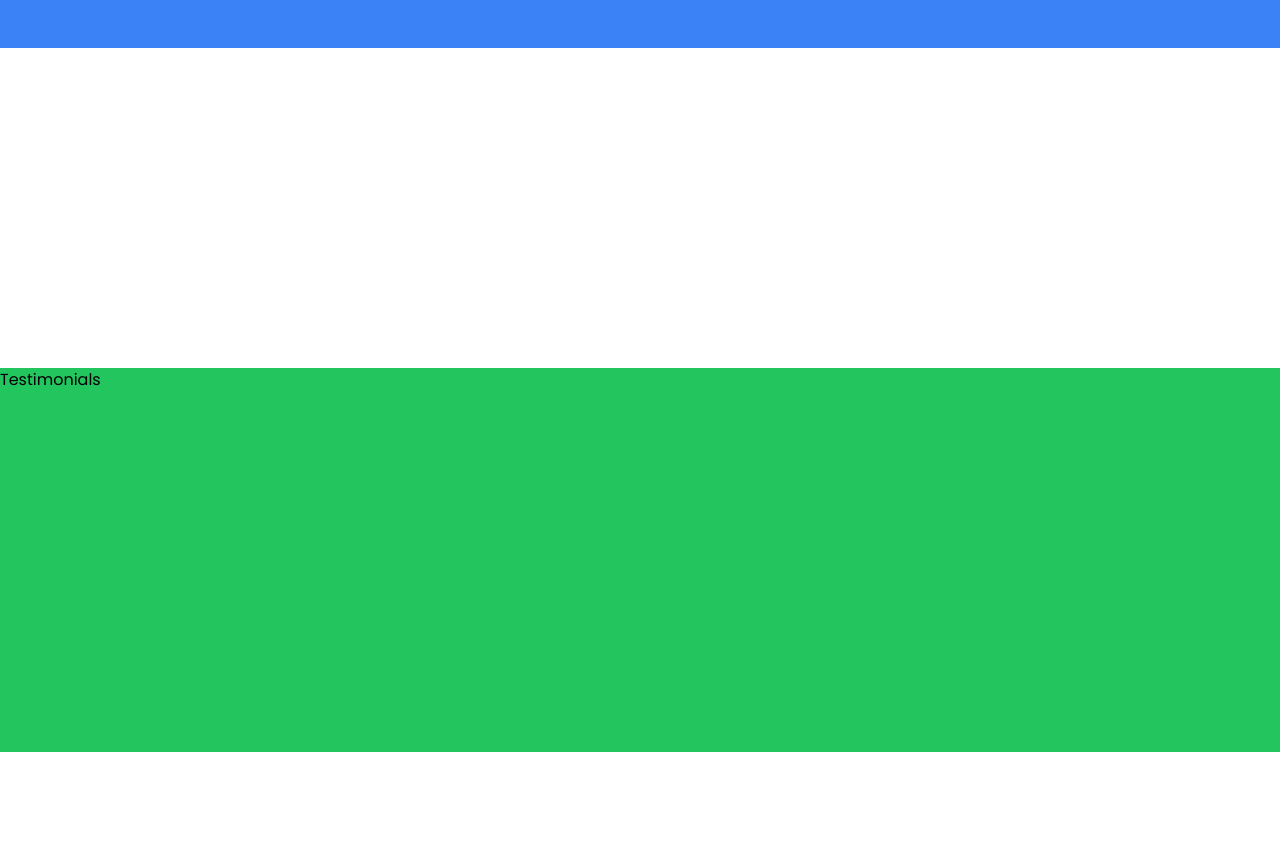
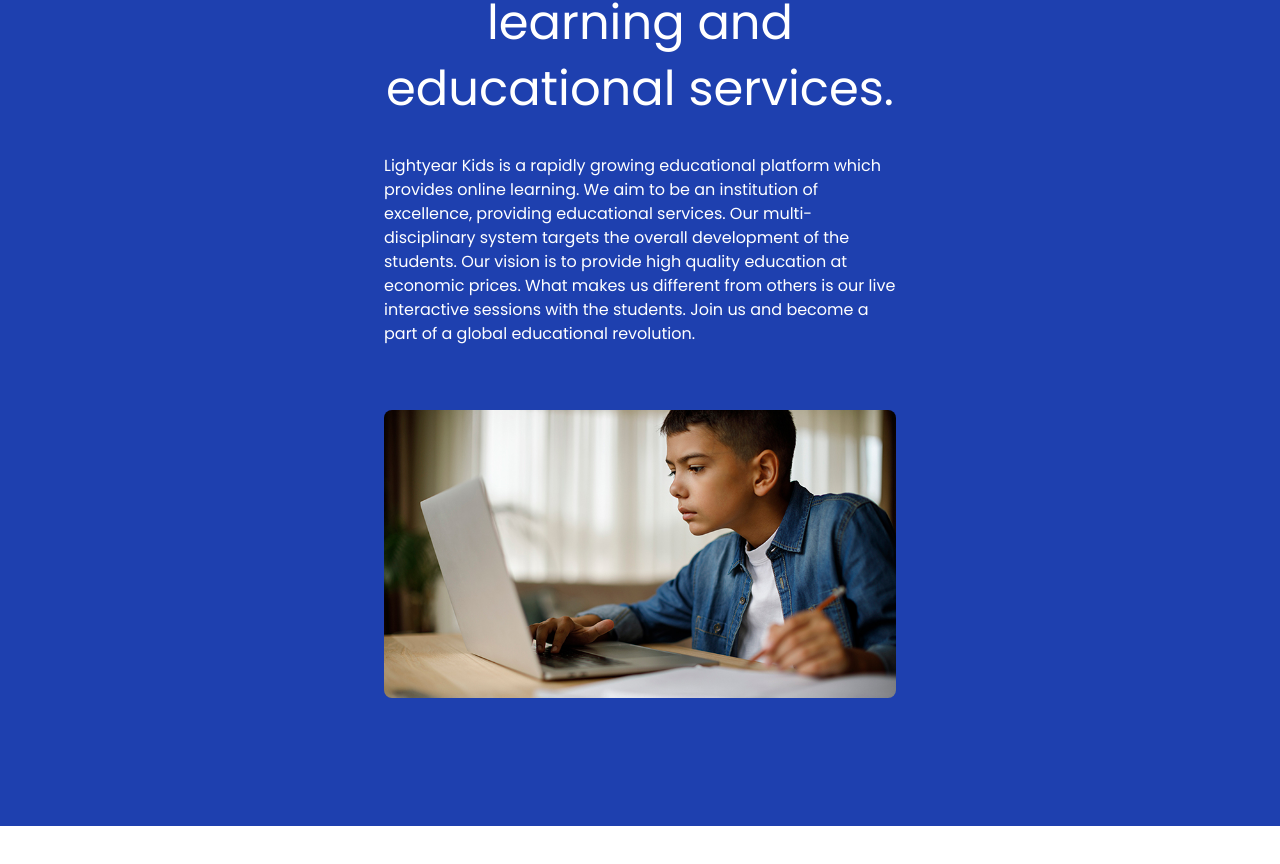
Before and after one commit to JohnXander/lightyear-kids, a Next.js app: page / in a window 1280 px wide. Shown: the part 1176-2040 px from the top of the page. Built offline with nearby package versions, Linux system fonts and the light colour scheme.

Commit message:
add features section

```diff
--- a/src/components/features/Features.tsx
+++ b/src/components/features/Features.tsx
@@ -1,5 +1,26 @@
+import Image from "next/image"
+import Kid from "../../../assets/img/kid.jpg"
+
 export const Features = () => {
     return (
-        <div className="mt-80 w-screen h-96 bg-blue-500" id="features">Features</div>
+        <div className="mt-80 w-screen bg-blue-800 flex flex-col items-center lg:px-96 lg:py-32" id="features">
+            <h2 className="text-5xl text-white leading-snug text-center">
+                An educational platform which provides online learning and educational services.
+            </h2>
+            <p className="text-white mt-8">
+                Lightyear Kids is a rapidly growing educational platform which provides online learning.
+                We aim to be an institution of excellence, providing educational services. Our multi-disciplinary
+                system targets the overall development of the students. Our vision is to provide high quality education at
+                economic prices. What makes us different from others is our live interactive sessions with the students.
+                Join us and become a part of a global educational revolution.
+            </p>
+            <Image
+                className="mt-16 rounded-lg"
+                src={Kid}
+                width={700}
+                height={700}
+                alt={"Kid"}
+            />
+        </div>
     )
 }
```
Also changed, not shown: assets/img/kid.jpg (added).
